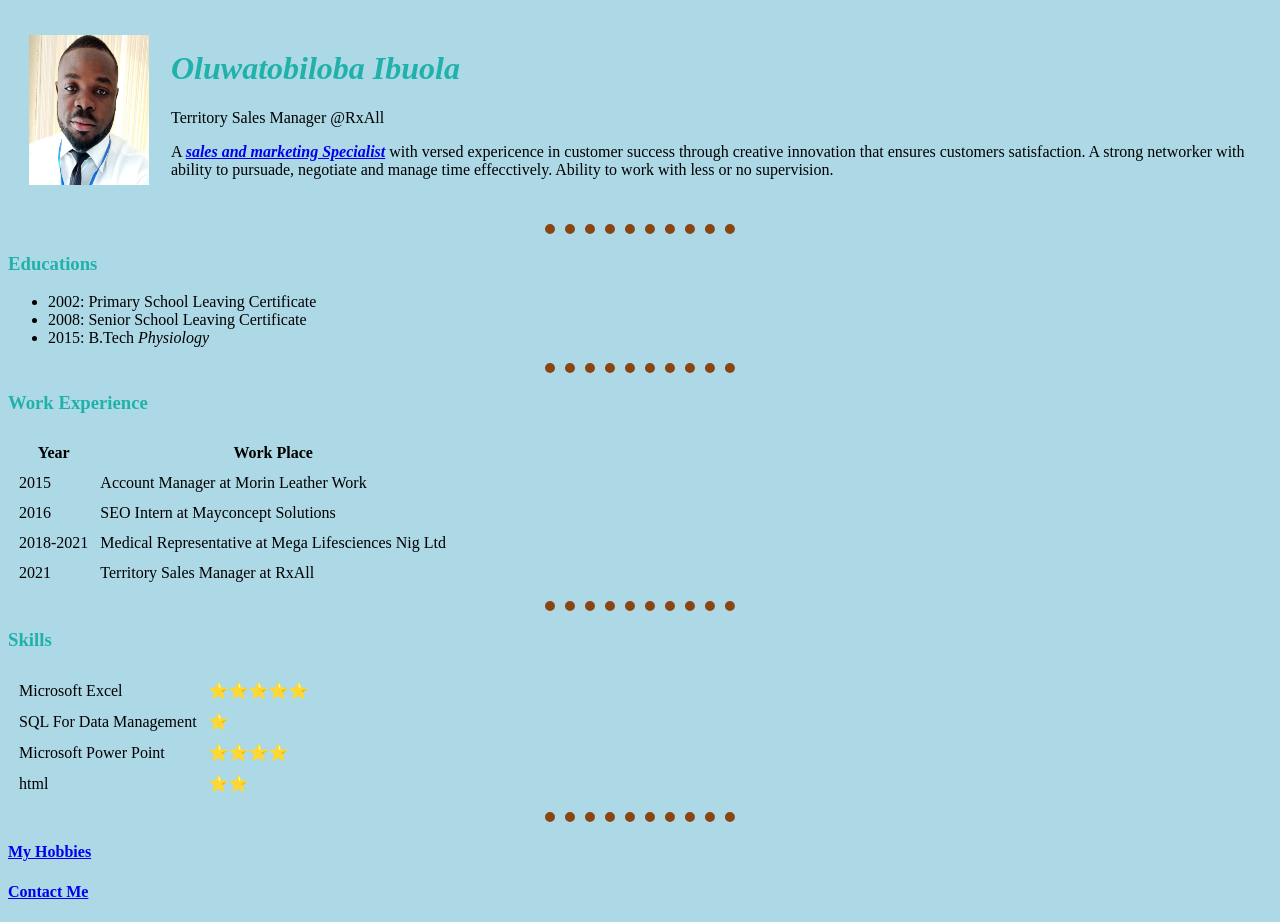
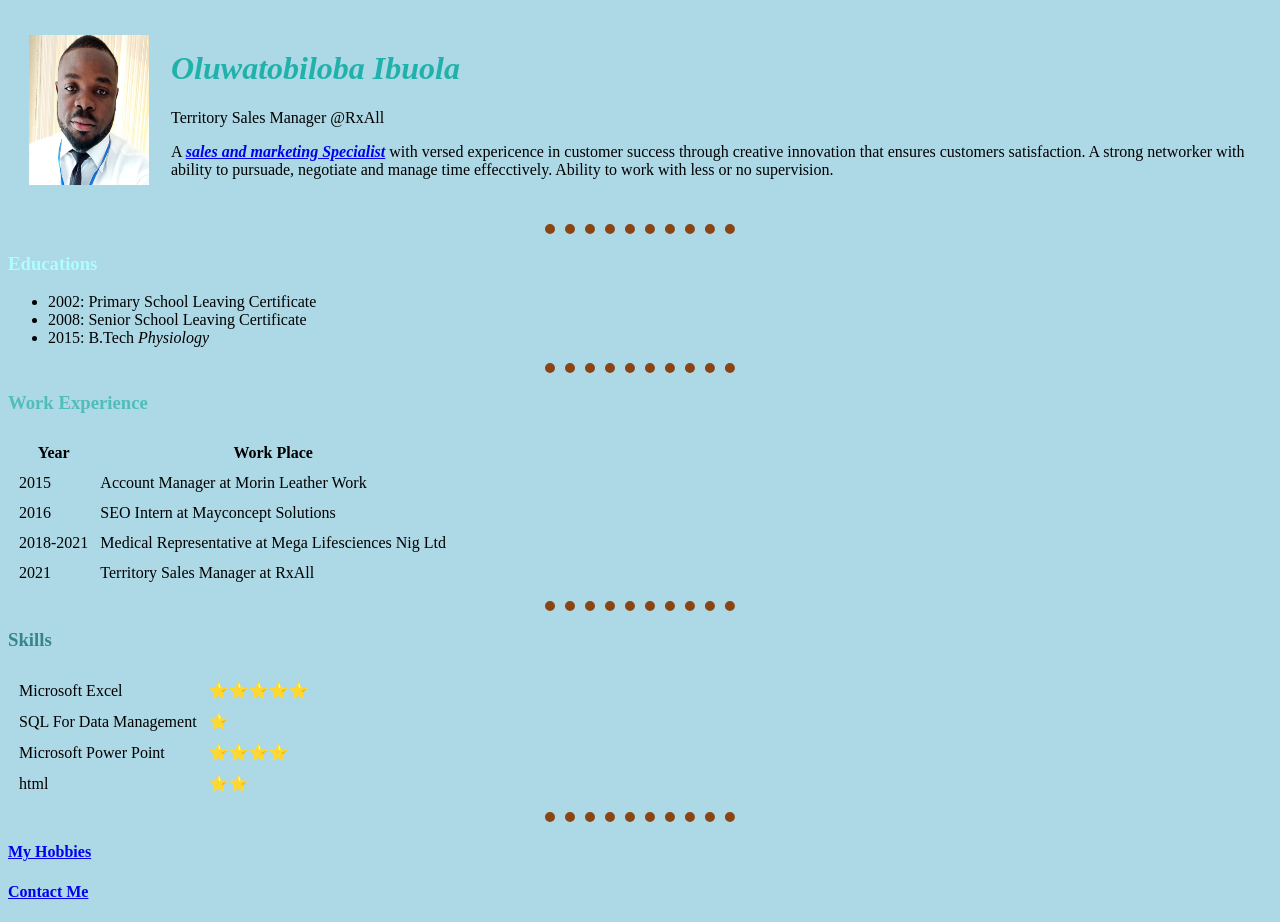
Before and after one commit to OluwatobilobaIbuola/cv, a plain HTML site: page index.html in a window 1280 px wide. Drawn offline with Linux system fonts and the light colour scheme.

Commit message:
Added class selector to h3 and also added favicon

```diff
--- a/css/style.css
+++ b/css/style.css
@@ -1,19 +1,27 @@
 body {
-
   background-color: #ADD8E6;
 }
-hr{
+
+hr {
   width: 15%;
   border-style: dotted none none;
   border-width: 10px;
   border-color: #8B4513;
 }
-h1{
+
+h1 {
   color: #20B2AA;
+}
 
-
+h3:hover {
+  color:#072227;
 }
-h3{
-  color: #20B2AA;
-
+.g {
+  color:#AEFEFF
 }
+.gr{
+  color: #4FBDBA
+}
+.gre{
+  color: #35858B
+}
--- a/index.html
+++ b/index.html
@@ -29,14 +29,14 @@
   </table>
 
     <hr>
-    <h3>Educations</h3>
+    <h3 class=g >Educations</h3>
     <ul>
       <li>2002: Primary School Leaving Certificate</li>
       <li>2008: Senior School Leaving Certificate</li>
       <li>2015: B.Tech <em>Physiology</em></li>
     </ul>
     <hr>
-    <h3>Work Experience</h3>
+    <h3 class=gr >Work Experience</h3>
     <table cellspacing = 10>
       <thead>
         <tr>
@@ -64,7 +64,7 @@
       </tbody>
     </table>
     <hr>
-    <h3>Skills</h3>
+    <h3 class=gre>Skills</h3>
     <table cellspacing = 10>
       <tr>
         <td> Microsoft Excel</td>
```
Also changed, not shown: images/favicon.ico (added). Lines whose indentation alone changed are shown as unchanged.
